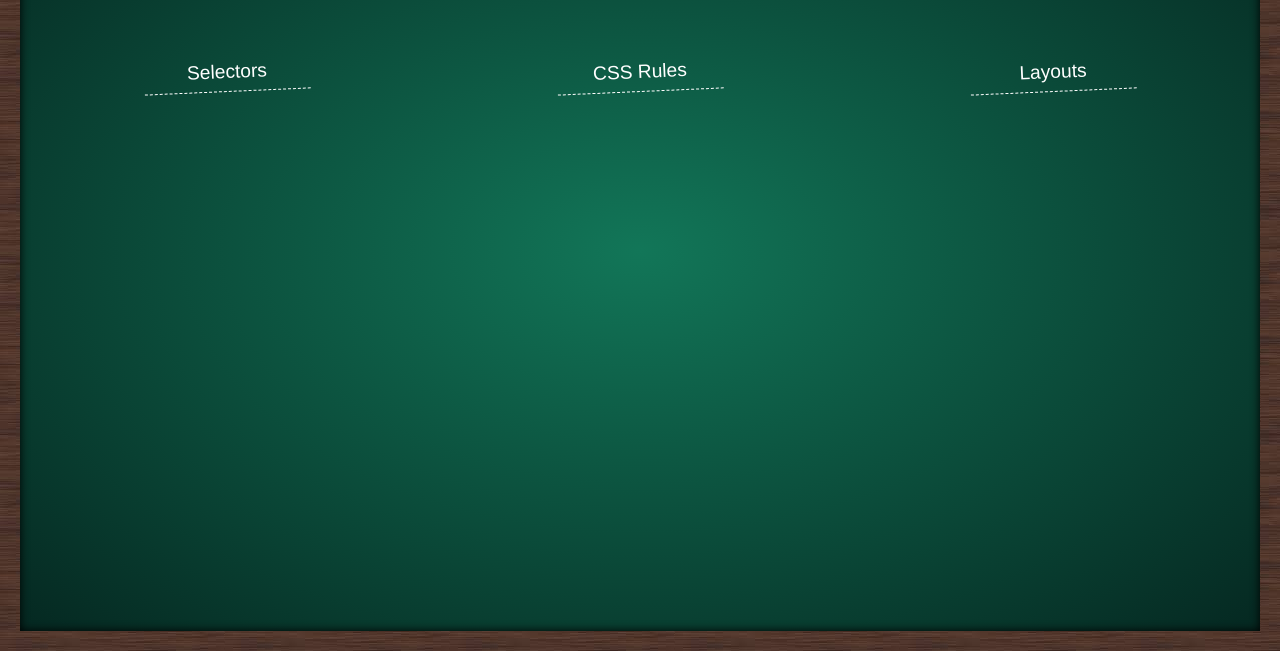
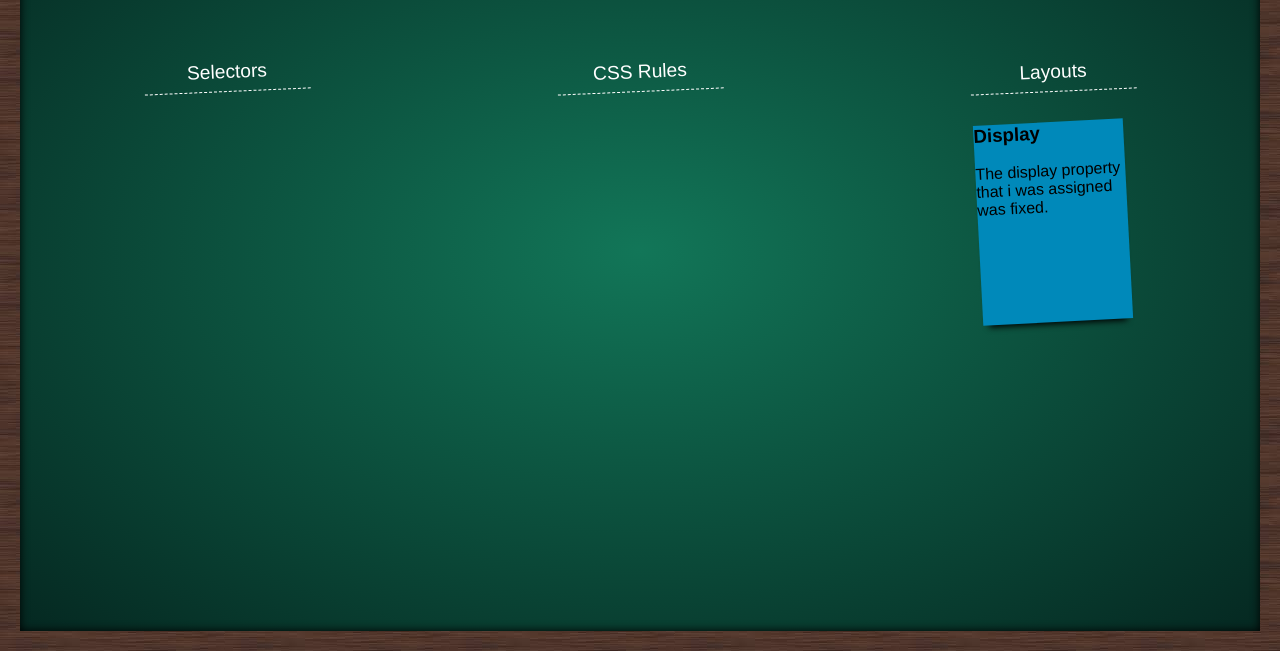
Before and after one commit to DevArrowsmith/css-board-challenge, a plain HTML site: page index.html in a window 1280 px wide. Shown: the part 149-800 px from the top of the page. Drawn offline with Linux system fonts and the light colour scheme.

Commit message:
Element made

```diff
--- a/index.html
+++ b/index.html
@@ -23,6 +23,12 @@
 
                 <section class="dashboard--layouts">
                     <h2>Layouts</h2>
+                    <li class="post-it" id="Samuel">
+                        <h3>Display</h3>
+                        <br><p>The display property that i was assigned was fixed.</p>
+
+                    </li>
+
 
                 </section>
             </div>
--- a/styles.css
+++ b/styles.css
@@ -74,7 +74,12 @@ h3 {
 /***************************************************/
 /* LAYOUTS */
 /***************************************************/
-
+li.post-it{
+    background-color: #0089BA;
+    height: 200px;
+    width: 150px;
+    transform: rotate(-3deg);
+}
 /***************************************************/
 /* MEDIA QUERIES TO ENSURE RESPONSIVENESS */
 /***************************************************/
```
